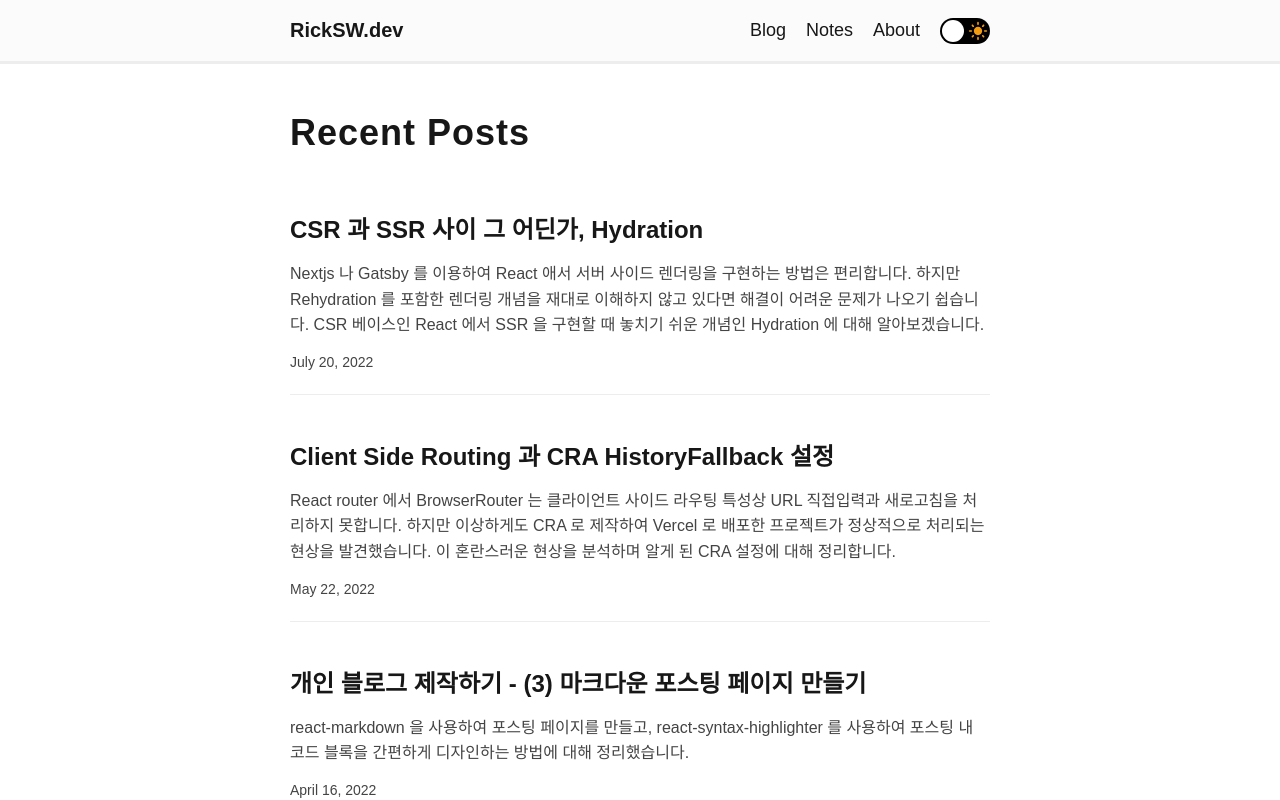
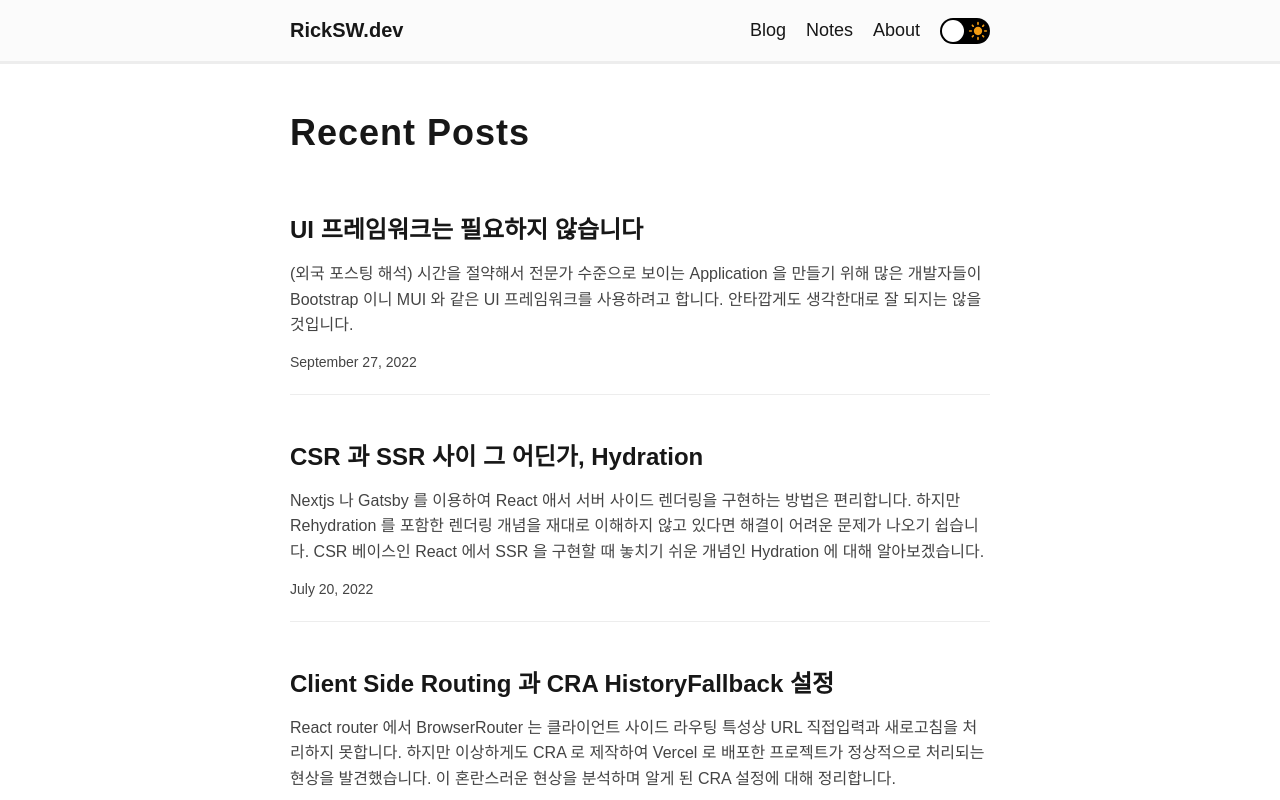
Before and after one commit to ohseungo/ricksw.dev, a Next.js app: page / in a window 1280 px wide. Shown: the top 800 px of the page. Built offline with nearby package versions, Linux system fonts and the light colour scheme.

Commit message:
feat : recent post 로직 변경

```diff
--- a/components/home/RecentPosts.tsx
+++ b/components/home/RecentPosts.tsx
@@ -9,11 +9,13 @@ const RecentPosts = ({ posts }: BlogPostsProps) => {
       new Date(a.frontMatter.date).getTime()
     );
   };
+
+  posts = posts?.sort(sortFunction);
   const recentPosts = posts && posts.length > 5 ? posts?.slice(0, 5) : posts;
   return (
     <Root>
       {posts &&
-        recentPosts?.sort(sortFunction).map((post, index) => {
+        recentPosts?.map((post, index) => {
           return <BlogPostCard key={index} {...post} />;
         })}
     </Root>
```
